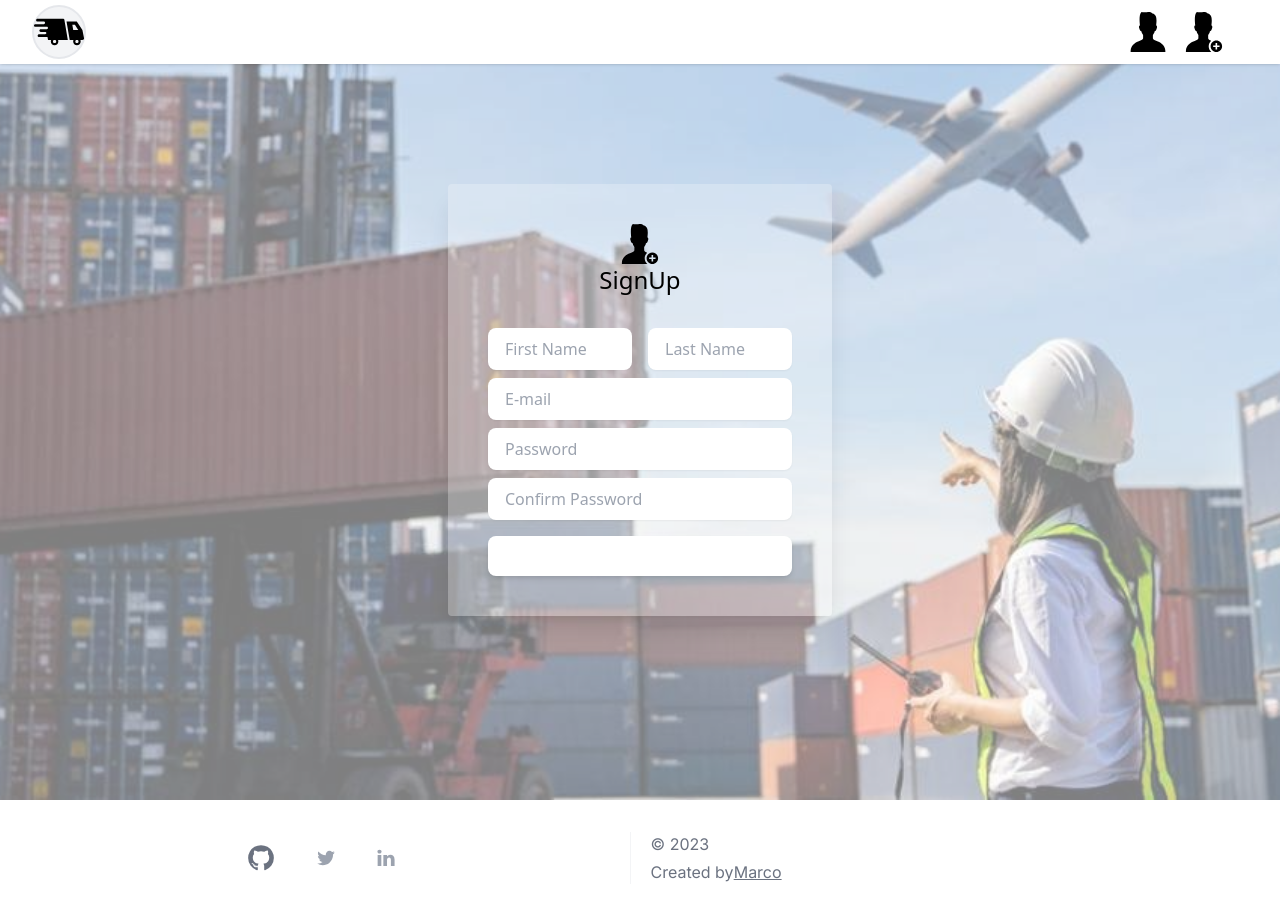
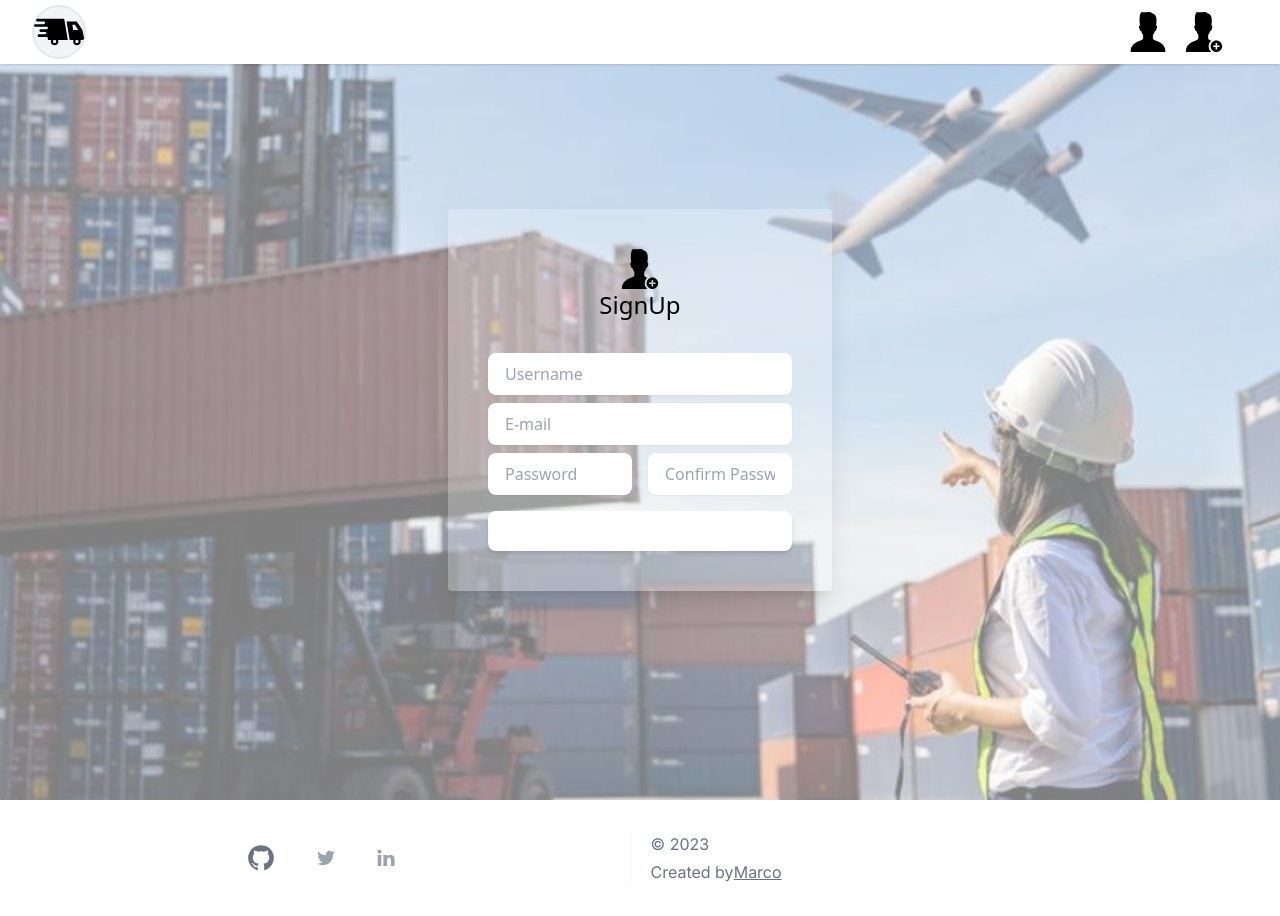
Before and after one commit to Marcokbc/Logistica_frontend, a Next.js app in the folder logistica/: page /signup in a window 1280 px wide. Built offline with nearby package versions, Linux system fonts and the light colour scheme.

Commit message:
Update SignUp

```diff
--- a/logistica/src/app/(public)/signup/page.tsx
+++ b/logistica/src/app/(public)/signup/page.tsx
@@ -45,12 +45,9 @@ export default function SignUp() {
                                     <p className="mb-8 text-2xl font-light text-center">
                                         SignUp
                                     </p>
-                                    <div className="flex gap-4 mb-2">
+                                    <div className="mb-2">
                                         <div className=" relative ">
-                                            <input type="text" id="login-with-bg-email" className=" rounded-lg border-transparent flex-1 appearance-none border border-gray-300 w-full py-2 px-4 bg-white text-gray-700 placeholder-gray-400 shadow-sm text-base focus:outline-none focus:ring-2 focus:ring-purple-600 focus:border-transparent" placeholder="First Name" />
-                                        </div>
-                                        <div className=" relative ">
-                                            <input type="text" id="login-with-bg-password" className=" rounded-lg border-transparent flex-1 appearance-none border border-gray-300 w-full py-2 px-4 bg-white text-gray-700 placeholder-gray-400 shadow-sm text-base focus:outline-none focus:ring-2 focus:ring-purple-600 focus:border-transparent" placeholder="Last Name" />
+                                            <input type="text" id="login-with-bg-email" className=" rounded-lg border-transparent flex-1 appearance-none border border-gray-300 w-full py-2 px-4 bg-white text-gray-700 placeholder-gray-400 shadow-sm text-base focus:outline-none focus:ring-2 focus:ring-purple-600 focus:border-transparent" placeholder="Username" />
                                         </div>
                                     </div>
                                     <div className="mb-2">
@@ -58,12 +55,10 @@ export default function SignUp() {
                                             <input type="text" id="login-with-bg-password" className=" rounded-lg border-transparent flex-1 appearance-none border border-gray-300 w-full py-2 px-4 bg-white text-gray-700 placeholder-gray-400 shadow-sm text-base focus:outline-none focus:ring-2 focus:ring-purple-600 focus:border-transparent" placeholder="E-mail" />
                                         </div>
                                     </div>
-                                    <div className="mb-2">
+                                    <div className="flex gap-4 mb-2">
                                         <div className=" relative ">
                                             <input type="password" id="login-with-bg-password" className=" rounded-lg border-transparent flex-1 appearance-none border border-gray-300 w-full py-2 px-4 bg-white text-gray-700 placeholder-gray-400 shadow-sm text-base focus:outline-none focus:ring-2 focus:ring-purple-600 focus:border-transparent" placeholder="Password" />
                                         </div>
-                                    </div>
-                                    <div className="mb-2">
                                         <div className=" relative ">
                                             <input type="password" id="login-with-bg-password" className=" rounded-lg border-transparent flex-1 appearance-none border border-gray-300 w-full py-2 px-4 bg-white text-gray-700 placeholder-gray-400 shadow-sm text-base focus:outline-none focus:ring-2 focus:ring-purple-600 focus:border-transparent" placeholder="Confirm Password" />
                                         </div>
```
